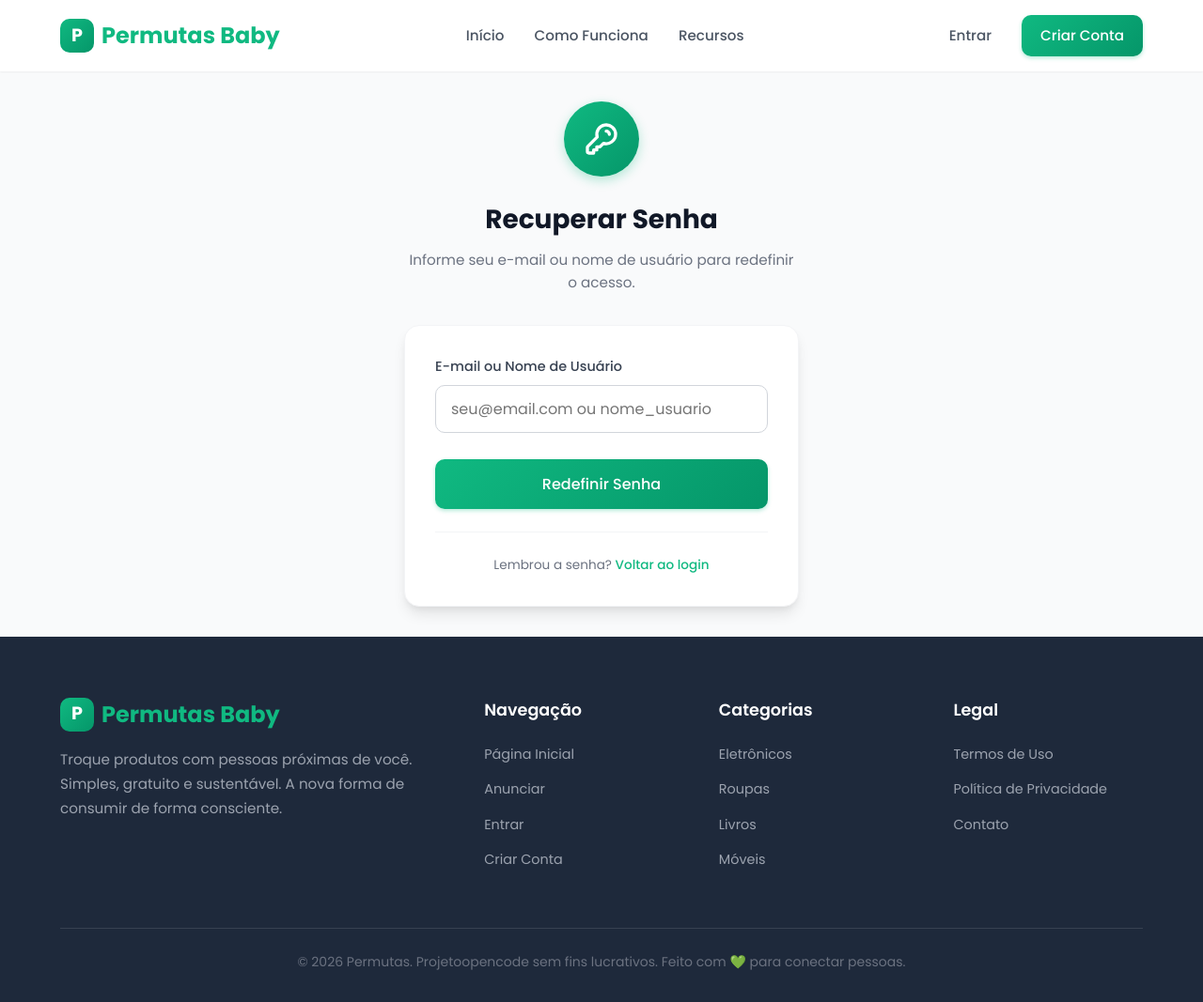
After one commit to Alexsantossp71/baby, a Django app: page /accounts/esqueceu-senha/ in a window 1280 px wide. The commit adds this page. Shown: the whole page at 94% size. Run offline with Django 5.2, Linux system fonts and the light colour scheme; parts of the project's set-up code (start-up, migrations or seed data) failed here and were passed over.

Commit message:
feat: adiciona funcionalidade esqueceu senha com reset para senha padrao

```diff
--- a/templates/login.html
+++ b/templates/login.html
@@ -83,7 +83,7 @@
 <div class="flex flex-col gap-2">
 <div class="flex justify-between items-center">
 <label for="id_password" class="text-slate-700 dark:text-slate-300 text-sm font-semibold">Senha</label>
-<a class="text-primary text-xs font-semibold hover:underline" href="#">Esqueceu a senha?</a>
+<a class="text-primary text-xs font-semibold hover:underline" href="{% url 'users:esqueceu_senha' %}">Esqueceu a senha?</a>
 </div>
 <div class="relative">
 <span class="material-symbols-outlined absolute left-4 top-1/2 -translate-y-1/2 text-slate-400 text-lg">lock</span>
--- a/templates/registration/login.html
+++ b/templates/registration/login.html
@@ -82,7 +82,7 @@
 
             <div style="margin-top: 1.5rem; padding-top: 1.5rem; border-top: 1px solid var(--gray-100); text-align: center;">
                 <p style="font-size: 0.85rem; color: var(--gray-500);">
-                    Esqueceu sua senha? <a href="#" style="color: var(--primary); font-weight: 500;">Recuperar senha</a>
+                    Esqueceu sua senha? <a href="{% url 'users:esqueceu_senha' %}" style="color: var(--primary); font-weight: 500;">Recuperar senha</a>
                 </p>
             </div>
         </div>
--- /dev/null
+++ b/templates/users/esqueceu_senha.html
@@ -0,0 +1,67 @@
+{% extends 'base.html' %}
+
+{% block title %}Recuperar Senha - Permutas Baby{% endblock %}
+
+{% block content %}
+<div style="min-height: calc(100vh - 200px); display: flex; align-items: center; justify-content: center; padding: 2rem;">
+    <div style="max-width: 420px; width: 100%;">
+
+        <div style="text-align: center; margin-bottom: 2rem;">
+            <div style="width: 80px; height: 80px; background: linear-gradient(135deg, var(--primary) 0%, var(--primary-dark) 100%); border-radius: 50%; display: inline-flex; align-items: center; justify-content: center; margin-bottom: 1.5rem; box-shadow: 0 4px 12px rgba(16, 185, 129, 0.3);">
+                <svg style="width: 40px; height: 40px; color: white;" fill="none" stroke="currentColor" viewBox="0 0 24 24">
+                    <path stroke-linecap="round" stroke-linejoin="round" stroke-width="2" d="M15 7a2 2 0 012 2m4 0a6 6 0 01-7.743 5.743L11 17H9v2H7v2H4a1 1 0 01-1-1v-2.586a1 1 0 01.293-.707l5.964-5.964A6 6 0 1121 9z"></path>
+                </svg>
+            </div>
+            <h1 style="font-size: 1.75rem; font-weight: 700; color: var(--gray-900); margin-bottom: 0.5rem;">Recuperar Senha</h1>
+            <p style="color: var(--gray-500); font-size: 0.95rem;">
+                Informe seu e-mail ou nome de usuário para redefinir o acesso.
+            </p>
+        </div>
+
+        {% if messages %}
+            {% for message in messages %}
+                <div style="background: #fffbeb; border: 1px solid #fcd34d; color: #92400e; padding: 1rem 1.25rem; border-radius: 10px; margin-bottom: 1.25rem; font-size: 0.9rem; display: flex; align-items: flex-start; gap: 0.75rem;">
+                    <svg style="width: 20px; height: 20px; flex-shrink: 0; margin-top: 1px;" fill="none" stroke="currentColor" viewBox="0 0 24 24">
+                        <path stroke-linecap="round" stroke-linejoin="round" stroke-width="2" d="M13 16h-1v-4h-1m1-4h.01M21 12a9 9 0 11-18 0 9 9 0 0118 0z"></path>
+                    </svg>
+                    <span>{{ message }}</span>
+                </div>
+            {% endfor %}
+        {% endif %}
+
+        <div style="background: white; padding: 2rem; border-radius: 16px; box-shadow: var(--shadow-lg); border: 1px solid var(--gray-100);">
+            <form method="POST" style="display: flex; flex-direction: column; gap: 1.25rem;">
+                {% csrf_token %}
+
+                <div>
+                    <label for="id_identifier" style="display: block; font-weight: 500; color: var(--gray-700); margin-bottom: 0.5rem; font-size: 0.9rem;">
+                        E-mail ou Nome de Usuário
+                    </label>
+                    <input
+                        id="id_identifier"
+                        name="identifier"
+                        type="text"
+                        required
+                        placeholder="seu@email.com ou nome_usuario"
+                        style="width: 100%; padding: 0.75rem 1rem; border: 1px solid var(--gray-300); border-radius: 10px; font-size: 1rem; font-family: inherit; transition: all 0.2s; box-sizing: border-box;"
+                        onfocus="this.style.borderColor='var(--primary)'; this.style.boxShadow='0 0 0 3px var(--primary-light)';"
+                        onblur="this.style.borderColor='var(--gray-300)'; this.style.boxShadow='none';"
+                    >
+                </div>
+
+                <button type="submit" class="btn btn-primary" style="width: 100%; padding: 0.875rem; font-size: 1rem; margin-top: 0.5rem;">
+                    Redefinir Senha
+                </button>
+            </form>
+
+            <div style="margin-top: 1.5rem; padding-top: 1.5rem; border-top: 1px solid var(--gray-100); text-align: center;">
+                <p style="font-size: 0.85rem; color: var(--gray-500);">
+                    Lembrou a senha?
+                    <a href="{% url 'users:login' %}" style="color: var(--primary); font-weight: 500;">Voltar ao login</a>
+                </p>
+            </div>
+        </div>
+
+    </div>
+</div>
+{% endblock %}
--- a/users/urls.py
+++ b/users/urls.py
@@ -8,4 +8,5 @@ urlpatterns = [
     path('login/', views.login_view, name='login'),
     path('logout/', views.logout_view, name='logout'),
     path('perfil/', views.perfil_view, name='perfil'),
+    path('esqueceu-senha/', views.esqueceu_senha_view, name='esqueceu_senha'),
 ]
--- a/users/views.py
+++ b/users/views.py
@@ -1,10 +1,12 @@
 from django.shortcuts import render, redirect
-from django.contrib.auth import login, logout, authenticate
+from django.contrib.auth import login, logout, authenticate, get_user_model
 from django.contrib.auth.decorators import login_required
 from django.contrib import messages
 from .forms import UserRegistrationForm, UserLoginForm, UserProfileForm
 from django.views.decorators.http import require_http_methods
 from django_ratelimit.decorators import ratelimit
+
+User = get_user_model()
 
 
 @ratelimit(key='ip', rate='5/m', method='POST', block=True)
@@ -73,6 +75,38 @@ def logout_view(request):
     return redirect('baby:home')
 
 
+DEFAULT_PASSWORD = 'PassLake123!'
+
+
+@ratelimit(key='ip', rate='5/m', method='POST', block=True)
+@require_http_methods(["GET", "POST"])
+def esqueceu_senha_view(request):
+    """
+    Handle the 'forgot password' flow.
+    Resets the user's password to a default value and shows an informational
+    message instructing them to contact the developer.
+    """
+    if request.method == 'POST':
+        identifier = request.POST.get('identifier', '').strip()
+        user = (
+            User.objects.filter(email__iexact=identifier).first()
+            or User.objects.filter(username__iexact=identifier).first()
+        )
+        if user:
+            user.set_password(DEFAULT_PASSWORD)
+            user.save()
+        # Always show the same message regardless of whether the user exists,
+        # to avoid leaking account information.
+        messages.warning(
+            request,
+            'Ainda não implantado — a senha foi alterada para senha padrão. '
+            'Consulte o desenvolvedor.'
+        )
+        return redirect('users:login')
+
+    return render(request, 'users/esqueceu_senha.html')
+
+
 @login_required
 @require_http_methods(["GET", "POST"])
 def perfil_view(request):
```
